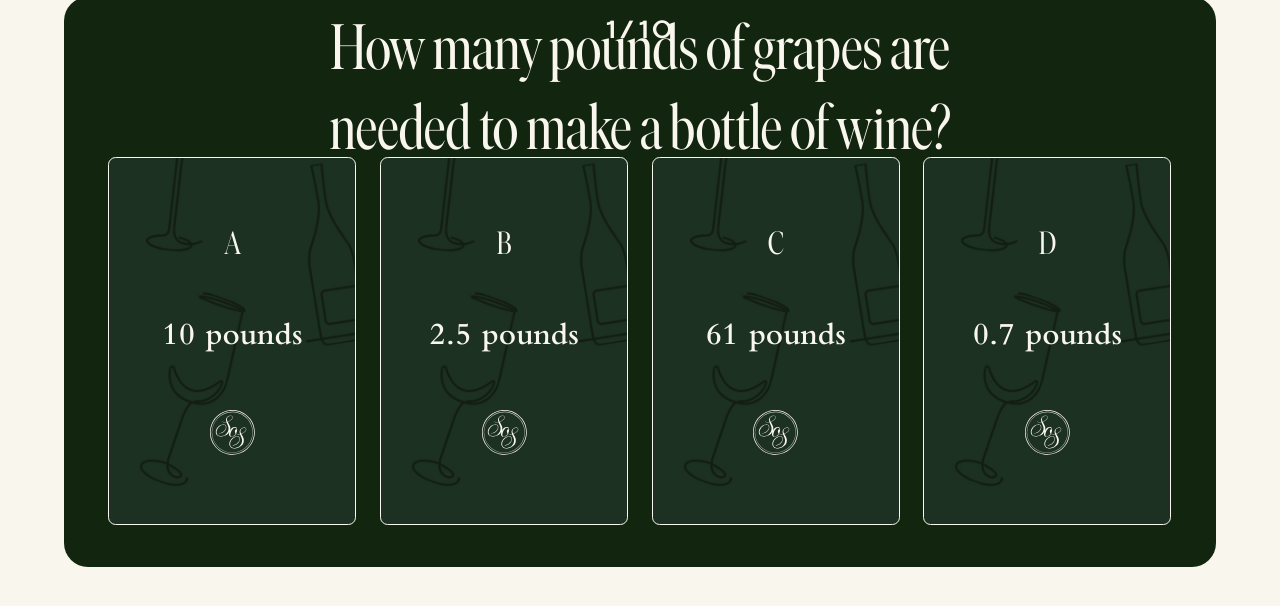
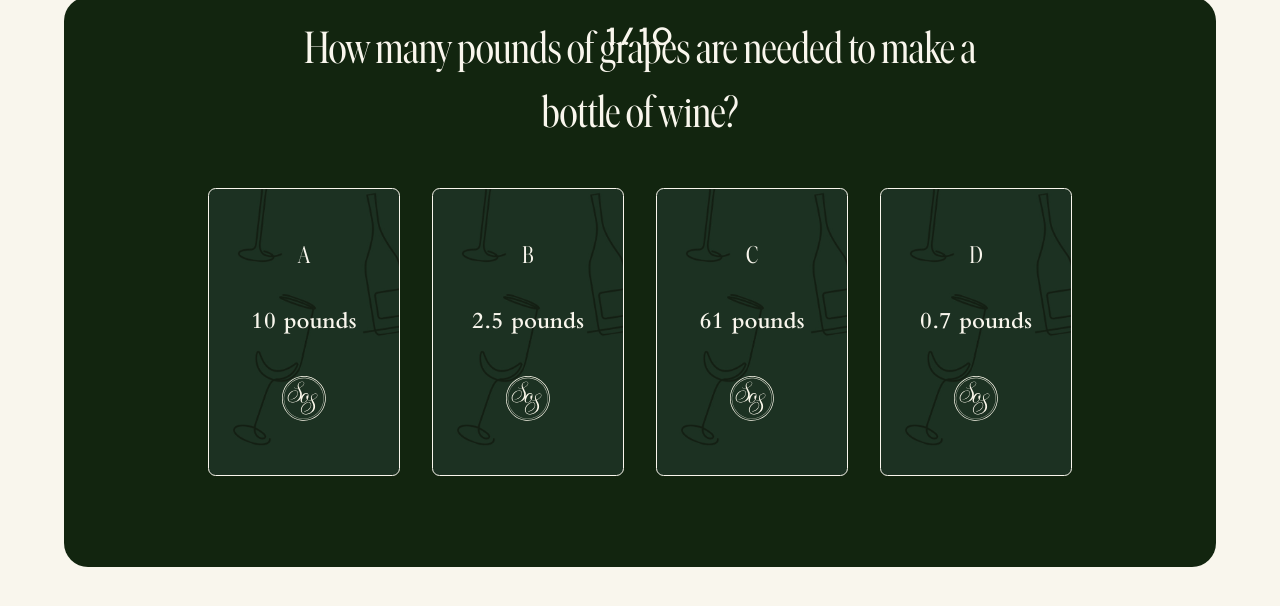
Before and after one commit to metalogica/sippin-on-something, a website: page src/quiz.html in a window 1280 px wide. Both pictures are taken after a click on the button "TAKE THE QUIZ". Shown: the part 190-796 px from the top of the page. Drawn offline with Linux system fonts and the light colour scheme.

Commit message:
med desktop style

```diff
--- a/src/quiz.css
+++ b/src/quiz.css
@@ -15,7 +15,9 @@
   --font-size-paragraph-smallest-device: 1.15rem;
 
   --font-size-header-large-desktop: 5rem;
+  --font-size-header--medium-desktop: 2.8rem;
   --font-size-subheader-large-desktop: 2.8rem;
+
 
   --modena-sans-letter-spacing: 0.1rem;
 }
@@ -615,10 +617,51 @@ h1.quiz-header-choices {
   }
 }
 
+/* medium desktop */
+@media (min-width: 1024px) {
+  /* medium desktop */
+  /* choices page */
+  h1.quiz-header-choices {
+    font-size: var(--font-size-header--medium-desktop);
+    height: 9rem;
+    width: 60%;
+    line-height: 4rem;
+  }
+
+  .quiz-frame-choice-grid {
+    width: 95%;
+    display: flex;
+    justify-content: center;
+    gap: 2rem;
+  }
+
+  .quiz-frame-choices {
+    justify-content: center;
+    gap: 1.5rem;
+  }
+
+  .button-next {
+    width: 15rem;
+    height: 2.75rem;
+  }
+
+  .quiz-card {
+    font-size: 1.5rem;
+  }
+
+  .quiz-card, .quiz-card-front, .quiz-card-back {
+    padding: 1rem;
+  }
+}
+
 /* large desktop */
-@media (min-width: 1200px) {
+@media (min-width: 1400px) {
   /* large desktop */
   /* choices page */
+  .quiz-frame-choices {
+    justify-content: space-evenly;
+  }
+
   h1.quiz-header-choices {
     font-size: 4rem;
     height: 8rem;
@@ -633,7 +676,7 @@ h1.quiz-header-choices {
 
   .quiz-frame-choice-grid {
     height: 24rem;
-    min-width: 95%;
+    width: 80%;
     gap: 0.5rem;
 
     display: flex;
```
